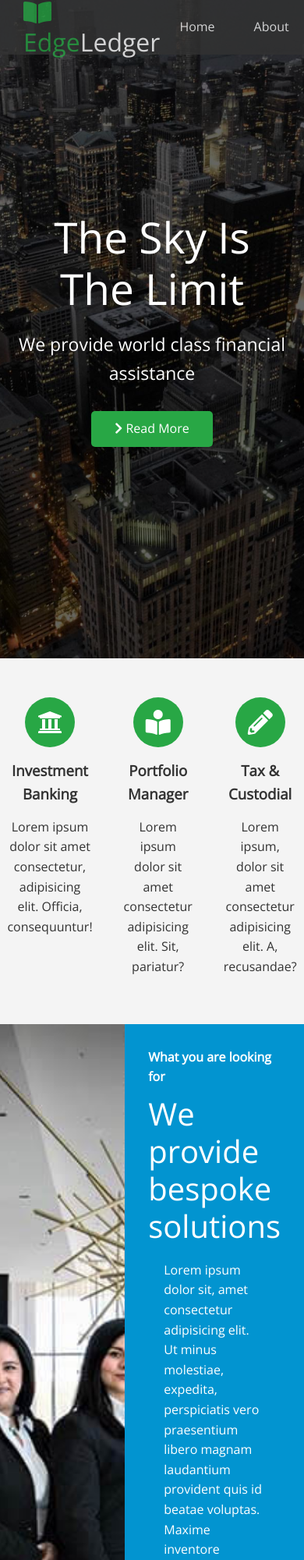
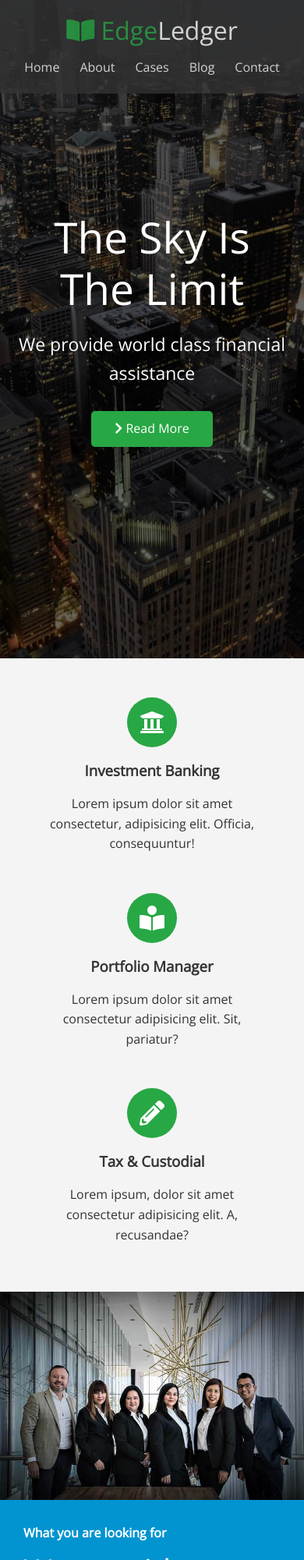
Before and after one commit to NickyLind/EdgeLedger, a plain HTML site: page index.html in a window 390 px wide. Shown: the top 2000 px of the page at 78% size. Drawn offline with nearby package versions, Linux system fonts and the light colour scheme.

Commit message:
Add Media Queries for Homepage

```diff
--- a/css/style.css
+++ b/css/style.css
@@ -197,3 +197,31 @@
 .footer .social > * {
   margin-right: 30px;
 }
+
+/*! Mobiled  */
+
+@media (max-width: 768px) {
+  .navbar {
+    flex-direction: column;
+    height: 120px;
+    padding: 20px;
+  }
+
+  .navbar a {
+    padding: 10px 10px;
+    margin: 0 3px;
+  }
+
+  .flex-items {
+    flex-direction: column;
+  }
+
+  .flex-columns .column {
+    flex: 100%;
+    max-width: 100%;
+  }
+
+  .team img {
+    width: 70%;
+  }
+}
```
